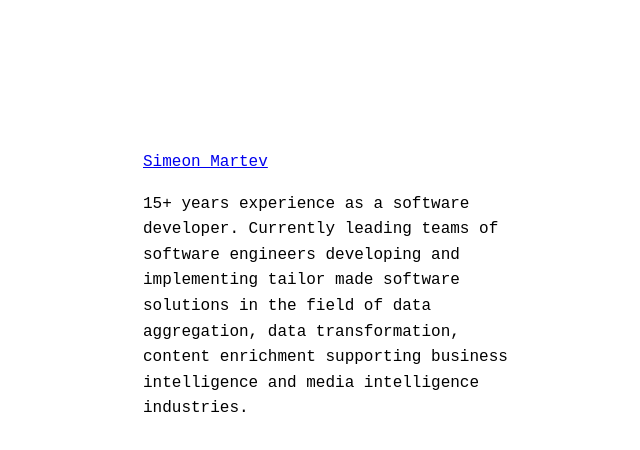
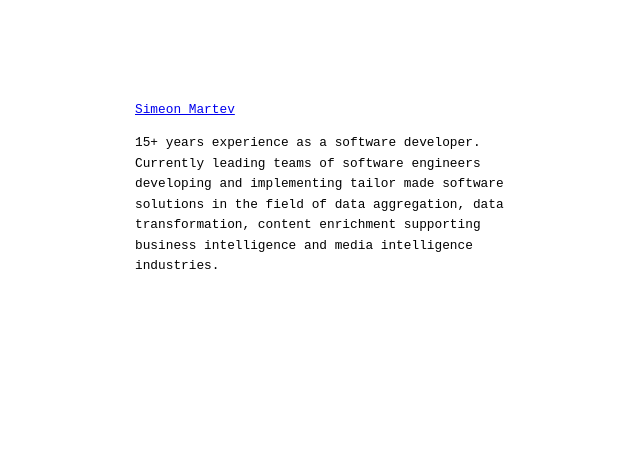
Before and after one commit to simeonmartev/smartev.wtf, a plain HTML site: page index.html in a window 1280 px wide. Shown: the whole page, without its empty margins (305-945 px from the left). Drawn offline with Linux system fonts and the light colour scheme.

Commit message:
Update css for responcive view

```diff
--- a/index.html
+++ b/index.html
@@ -8,15 +8,18 @@
     <style>
         body {
             font-family: 'Courier New', Courier, monospace;
-            font-size: 16px;
+            font-size: 1vw;
             line-height: 1.6;
             margin: 0;
             padding: 0;
         }
 
         .section {
-            margin: 150px auto;
             width: 30%;
+            width: 400px;
+            max-width: calc(100% - 300px);
+            margin: 100px auto;
+            padding: 0 10px;
         }
     </style>
 </head>
@@ -29,4 +32,5 @@
             enrichment supporting business intelligence and media intelligence industries.
         </p>
     </div>
+
 </body>
```
